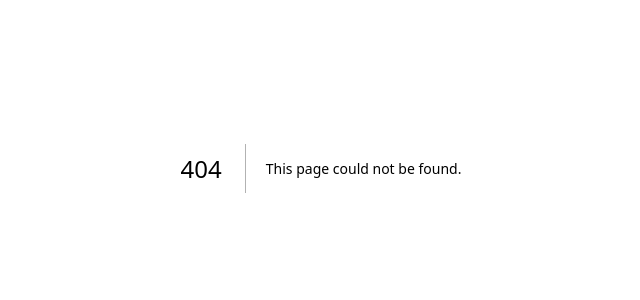
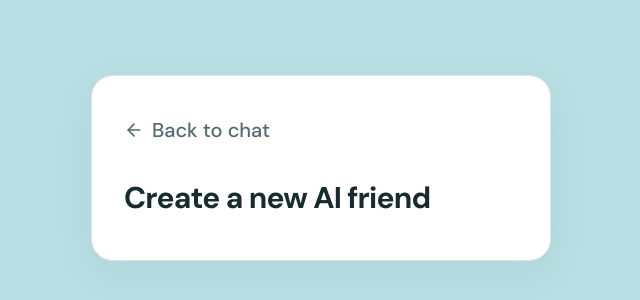
Before and after one commit to nikolas-AI/Zorads-HckTx, a Next.js app in the folder 2026-10-24/we-re-ready-to-start-implementation/: page /chat/ai/create in a window 1280 px wide. Before the commit this address had no page. Shown: the part 232-532 px from the top of the page, without its empty margins (319-959 px from the left). Built offline with nearby package versions, Linux system fonts and the light colour scheme.

Commit message:
feat(chat): add AI friend icon menu linking to a dedicated creation page

```diff
--- /dev/null
+++ b/2026-10-24/we-re-ready-to-start-implementation/src/app/chat/ai/create/page.tsx
@@ -0,0 +1,18 @@
+import Link from "next/link";
+import { ArrowLeft } from "lucide-react";
+
+export default async function CreateAiFriendPage({ searchParams }: {
+  searchParams: Promise<{ room?: string }>;
+}) {
+  const { room } = await searchParams;
+  const back = room ? `/chat?${new URLSearchParams({ room })}` : "/chat";
+
+  return (
+    <main className="landing">
+      <section className="create-chat" aria-labelledby="ai-create-title">
+        <Link className="create-back" href={back}><ArrowLeft size={20} />Back to chat</Link>
+        <h1 id="ai-create-title">Create a new AI friend</h1>
+      </section>
+    </main>
+  );
+}
--- a/2026-10-24/we-re-ready-to-start-implementation/src/app/globals.css
+++ b/2026-10-24/we-re-ready-to-start-implementation/src/app/globals.css
@@ -55,3 +55,12 @@
 .share-copy { background: #edf7f8; color: #193a40; border-color: #dbe5e5; }
 .share-copy:hover { background: #d6ecef; }
 .share-status { display: block; min-height: 20px; margin-top: 8px; font-size: var(--text-label); color: #526b70; }
+
+.ai-friend-menu { position: relative; order: 2; flex-shrink: 0; }
+.ai-create-button { display: flex; align-items: center; justify-content: center; width: 40px; height: 40px; padding: 9px; color: #0d7484; border-color: #b8dfe3; background: #edf7f8; list-style: none; cursor: pointer; }
+.ai-create-button::-webkit-details-marker { display: none; }
+.ai-create-button:hover { background: #d6ecef; }
+.ai-create-button:focus-visible { outline: 3px solid #128c9e; outline-offset: 3px; }
+.ai-friend-menu nav { position: absolute; right: 0; top: calc(100% + 8px); z-index: 6; width: 240px; padding: 6px; background: #fff; border: 1px solid #dbe5e5; border-radius: 12px; box-shadow: 0 8px 28px #193a4020; }
+.ai-friend-menu nav a { display: block; padding: 12px; border-radius: 8px; font-size: 14px; color: #193a40; }
+.ai-friend-menu nav a:hover { background: #edf7f8; }
--- a/2026-10-24/we-re-ready-to-start-implementation/src/components/chat.tsx
+++ b/2026-10-24/we-re-ready-to-start-implementation/src/components/chat.tsx
@@ -1,6 +1,7 @@
 "use client";
 
 import { ArrowUp, Plus, Users, Link as LinkIcon, X, MessageCircle, Sparkles, ChevronLeft, Check, RefreshCw } from "lucide-react";
+import CreateAiFriend from "@/components/create-ai-friend";
 import { useChat } from "@/hooks/use-chat";
 import { friends } from "@/lib/friends";
 import { configured } from "@/lib/supabase";
@@ -19,7 +20,7 @@ export default function Chat() {
     </aside>
     <main className="main">
       {activeRoom ? <>
-        <header className="chat-header"><button className="mobile-back" aria-label="Back to groups" disabled={sending || Boolean(retry)} onClick={() => setRoomId("")}><ChevronLeft/></button><div className="room-icon header-icon">{activeRoom.name.slice(0,1).toUpperCase()}</div><div className="header-title"><h1>{activeRoom.name}</h1><p><span className={`status-dot ${connection === "Live" ? "live" : ""}`}/>{connection} <span className="separator">·</span> {members.length} {members.length === 1 ? "person" : "people"} + 3 AI friends</p></div><button className="button invite-button" onClick={copyInvite}>{copied ? <Check size={16}/> : <LinkIcon size={16}/>}<span>{copied ? "Copied!" : "Invite friends"}</span></button><button className="people-toggle" aria-label="Show participants" onClick={() => setShowPeople(true)}><Users size={20}/></button></header>
+        <header className="chat-header"><button className="mobile-back" aria-label="Back to groups" disabled={sending || Boolean(retry)} onClick={() => setRoomId("")}><ChevronLeft/></button><div className="room-icon header-icon">{activeRoom.name.slice(0,1).toUpperCase()}</div><div className="header-title"><h1>{activeRoom.name}</h1><p><span className={`status-dot ${connection === "Live" ? "live" : ""}`}/>{connection} <span className="separator">·</span> {members.length} {members.length === 1 ? "person" : "people"} + 3 AI friends</p></div><button className="button invite-button" onClick={copyInvite}>{copied ? <Check size={16}/> : <LinkIcon size={16}/>}<span>{copied ? "Copied!" : "Invite friends"}</span></button><CreateAiFriend key={roomId} room={roomId} /><button className="people-toggle" aria-label="Show participants" onClick={() => setShowPeople(true)}><Users size={20}/></button></header>
         <div className="conversation" role="log" aria-label="Group messages" aria-live="polite">
           <div className="conversation-intro"><span>THE START OF SOMETHING GOOD</span><h2>Everybody’s here.<br/>Make yourselves at home.</h2><p>Catch up with your people. Bring in a fresh perspective.</p></div>
           {hasOlder && <button className="older button" onClick={older}>Load earlier messages</button>}
```
Also changed, not shown: 2026-10-24/we-re-ready-to-start-implementation/src/components/create-ai-friend.tsx (added, +15 -0 lines).
